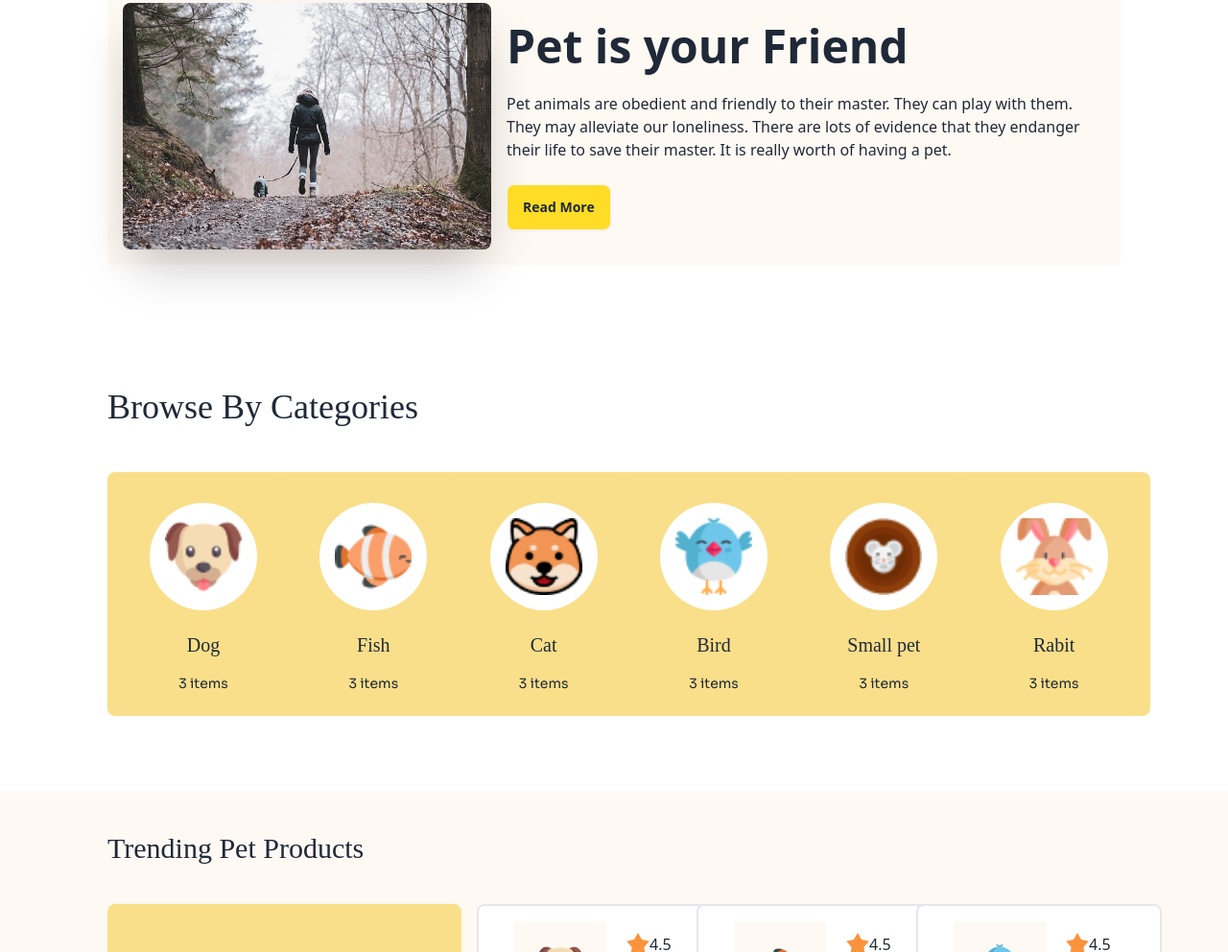
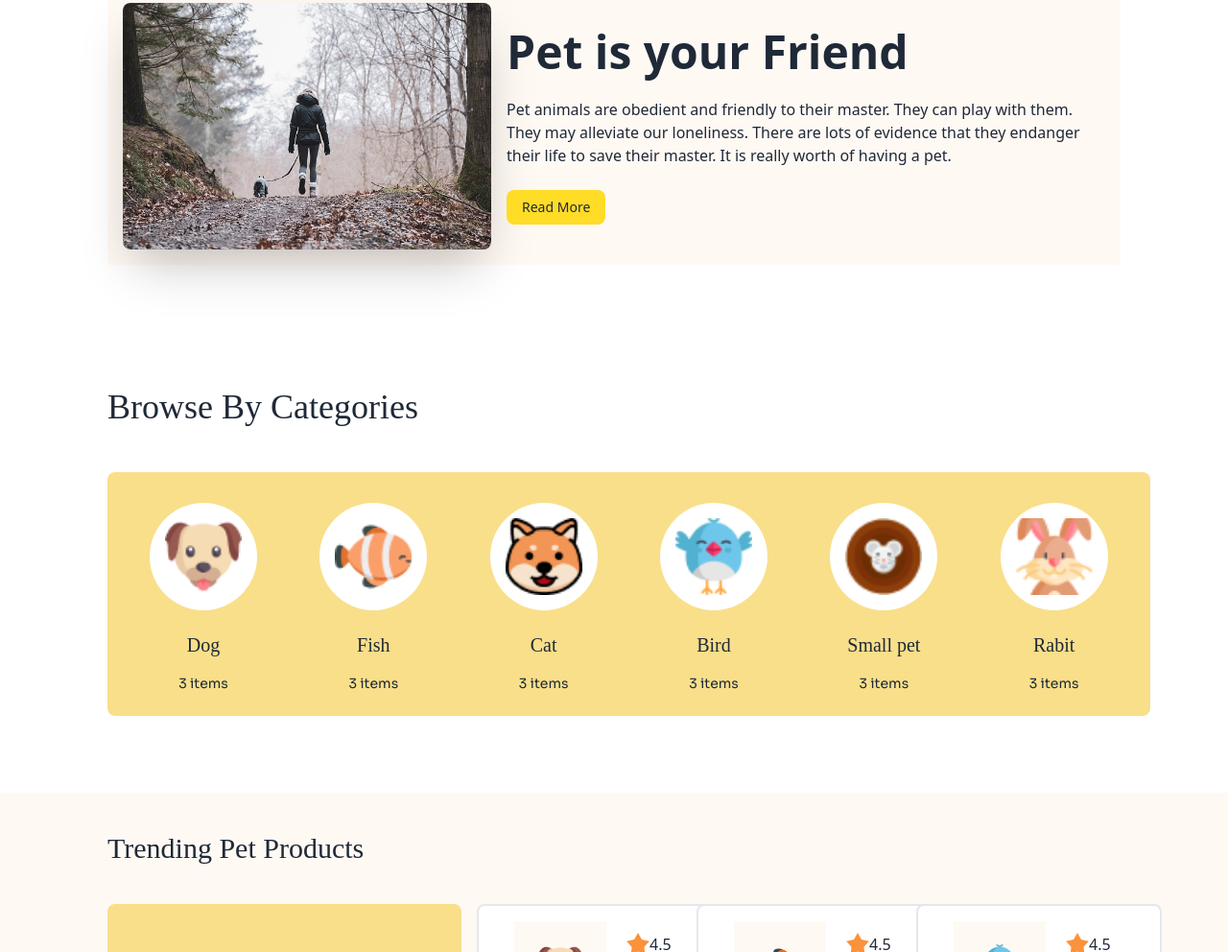
Before and after one commit to sakilriaz/Assignment-03-category-0001-living-lab, a plain HTML site: page index.html in a window 1280 px wide. Shown: the part 921-1913 px from the top of the page at 96% size. Drawn offline with nearby package versions, Linux system fonts and the light colour scheme; a web font is replaced by a local one.

Commit message:
correction button

```diff
--- a/index.html
+++ b/index.html
@@ -146,7 +146,7 @@
                   <p class="py-6">
                     Pet animals are obedient and friendly to their master. They can play with them. They may alleviate our loneliness. There are lots of evidence that they endanger their life to save their master. It is really worth of having a pet.
                   </p>
-                  <button class="btn  bg-accent">Read More</button>
+                  <button class="py-2 px-4 bg-accent rounded-lg text-font-sora text-sm">Read More</button>
                 </div>
               </div>
             </div>
```
